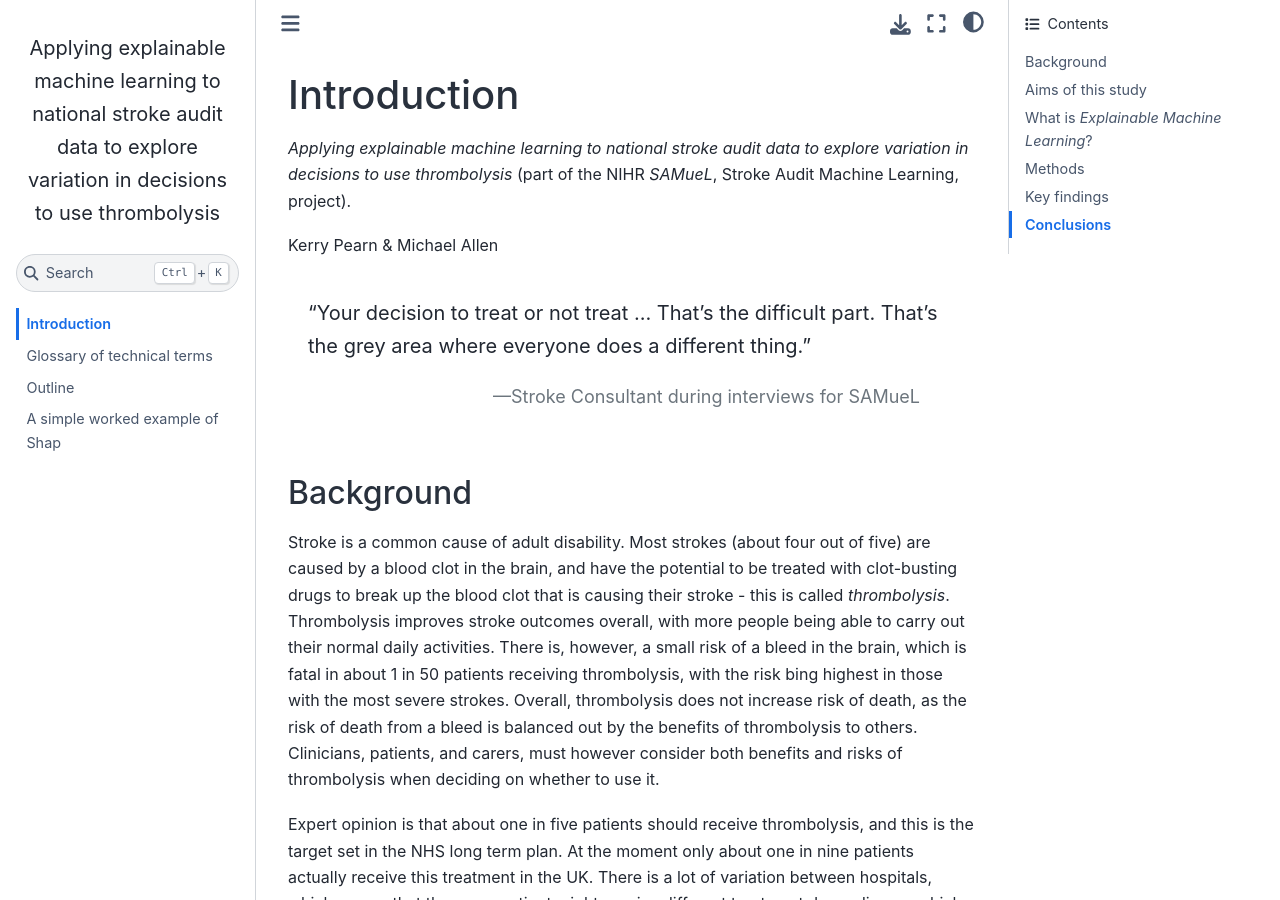
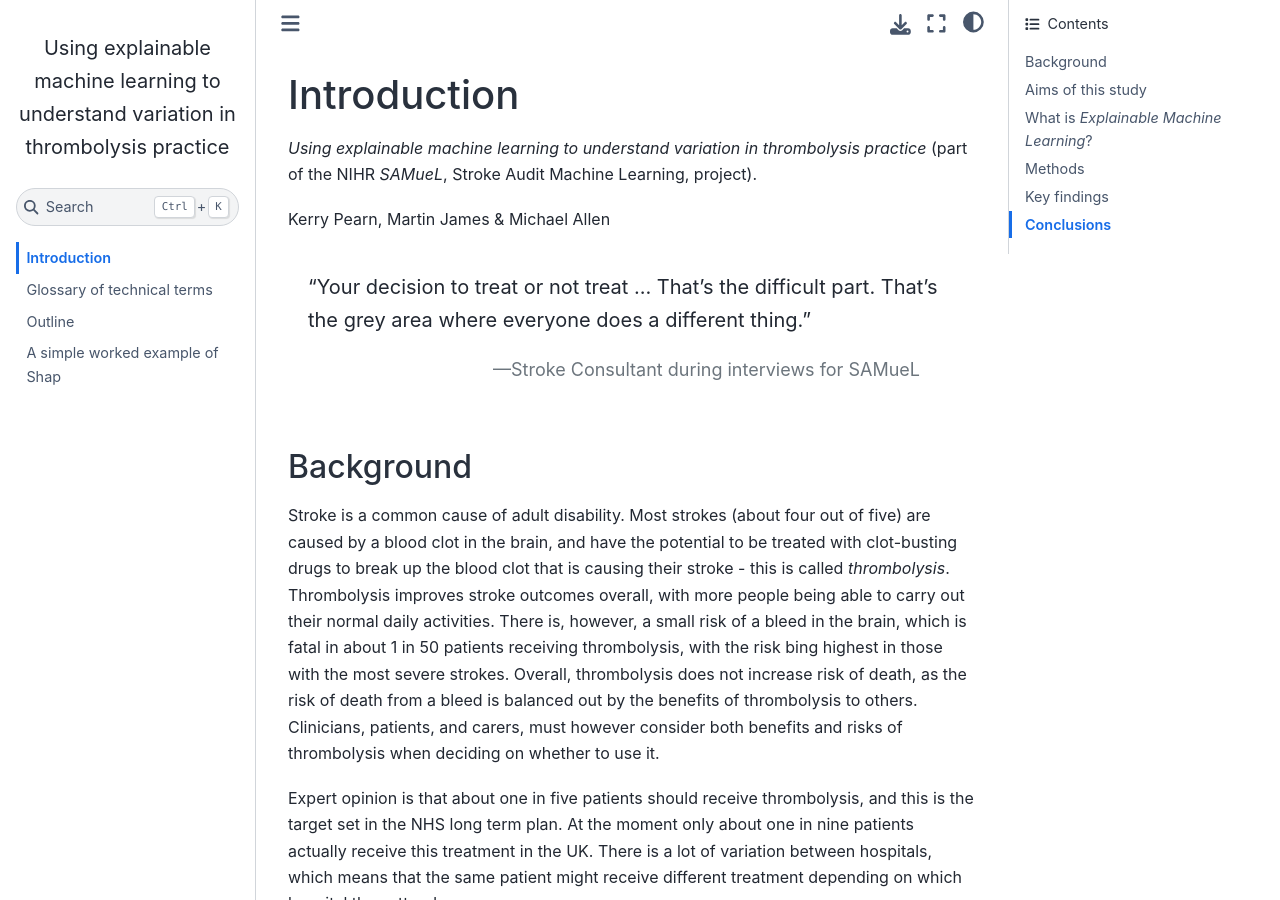
Before and after one commit to samuel-book/samuel_shap_paper_1, a Jupyter Book: the page built from introduction/intro.md, in a window 1280 px wide and 900 px high. Built offline with Jupyter Book 1.0.4 settings and Sphinx 7.4.7 and the Sphinx Book theme 1.1.4, drawn with Linux system fonts in a browser that asks for light colours; pages that are not in the unit, such as notebooks, are missing from menus.

Commit message:
Update intro

````diff
--- a/_config.yml
+++ b/_config.yml
@@ -1,5 +1,5 @@
 # book settings
-title: Applying explainable machine learning to national stroke audit data to explore variation in decisions to use thrombolysis
+title: Using explainable machine learning to understand variation in thrombolysis practice
 author: Kerry Pearn & Michael Allen
 #logo: images/logo.png
 
--- a/introduction/intro.md
+++ b/introduction/intro.md
@@ -1,8 +1,8 @@
 # Introduction
 
-*Applying explainable machine learning to national stroke audit data to explore variation in decisions to use thrombolysis* (part of the NIHR *SAMueL*, Stroke Audit Machine Learning, project).
+*Using explainable machine learning to understand variation in thrombolysis practice* (part of the NIHR *SAMueL*, Stroke Audit Machine Learning, project).
 
-Kerry Pearn & Michael Allen
+Kerry Pearn, Martin James & Michael Allen
 
 ```{epigraph}
 "Your decision to treat or not treat … That’s the difficult part. That’s the grey area where everyone does a different thing."
````
